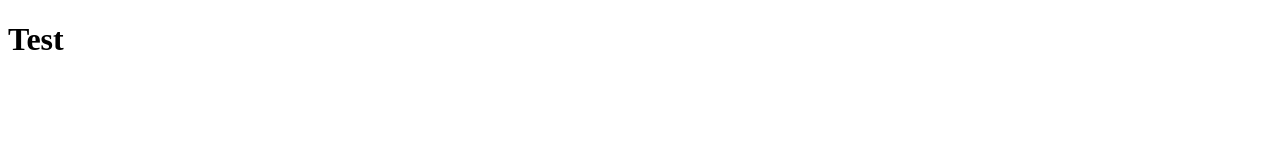
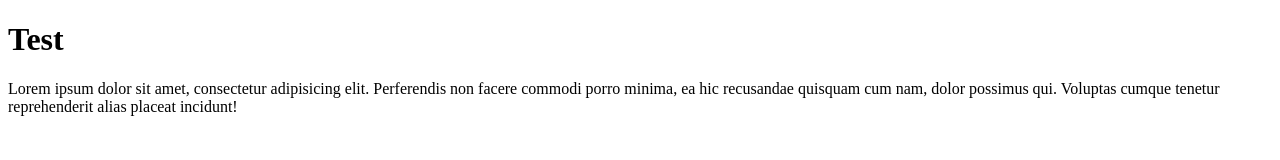
Before and after one commit to eliezerfj/portfolio, a plain HTML site: page index.html in a window 1280 px wide. Drawn offline with Linux system fonts and the light colour scheme.

Commit message:
texto lorem

```diff
--- a/index.html
+++ b/index.html
@@ -1,13 +1,23 @@
 <!DOCTYPE html>
 <html lang="en">
+
 <head>
     <meta charset="UTF-8">
     <meta name="viewport" content="width=device-width, initial-scale=1.0">
     <title>TEST</title>
 </head>
+
 <body>
 
     <h1>Test</h1>
 
+    <p>
+        Lorem ipsum dolor sit amet, consectetur adipisicing elit.
+        Perferendis non facere commodi porro minima, ea hic
+        recusandae quisquam cum nam, dolor possimus qui.
+        Voluptas cumque tenetur reprehenderit alias placeat incidunt!
+    </p>
+
 </body>
+
 </html>
```
